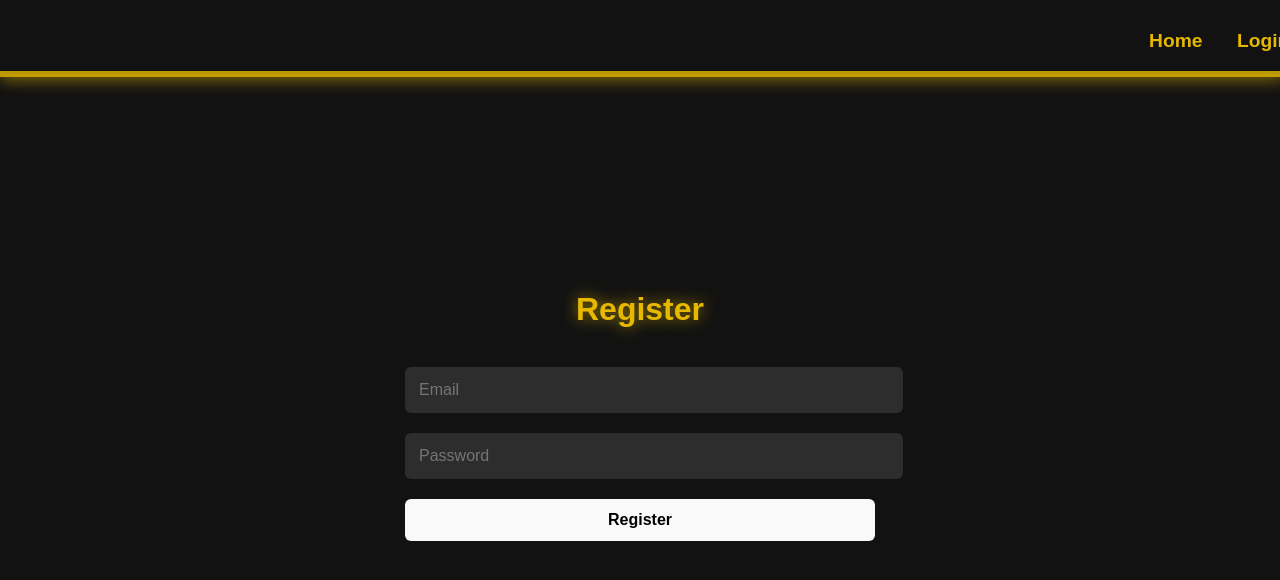
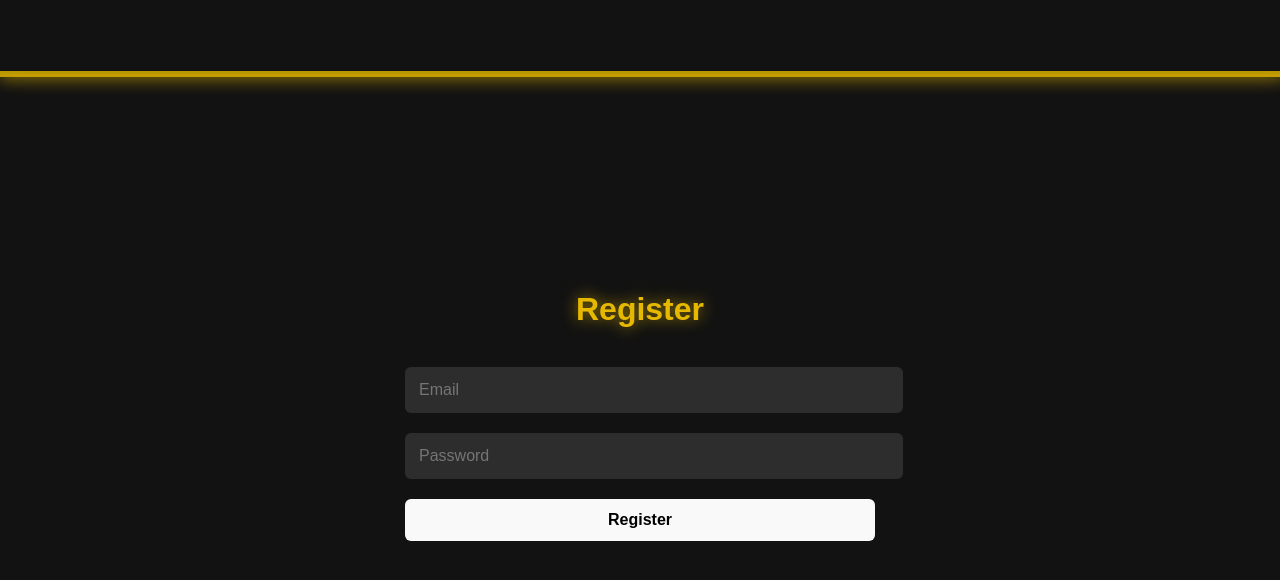
Before and after one commit to DerrickUnleashed/FinSpectre, a React (Vite) app in the folder FrontEnd/: page /register in a window 1280 px wide. Shown: the top 580 px of the page. Built offline with nearby package versions, Linux system fonts and the light colour scheme; no server answers.

Commit message:
I am gonna commit again

```diff
--- a/FrontEnd/src/Pages/NavBar.css
+++ b/FrontEnd/src/Pages/NavBar.css
@@ -12,8 +12,8 @@
 /* Aligning Buttons to the Right with Less Gap */
 .nav-links {
   display: flex;
-  gap: 5px; /* Reduced space between buttons */
-  margin-left: auto; /* Push buttons to the right without overflow */
+  gap: 12px; /* Reduced space between buttons */
+  margin-left: 175vh;
 }
 
 /* Smaller Buttons */
```
